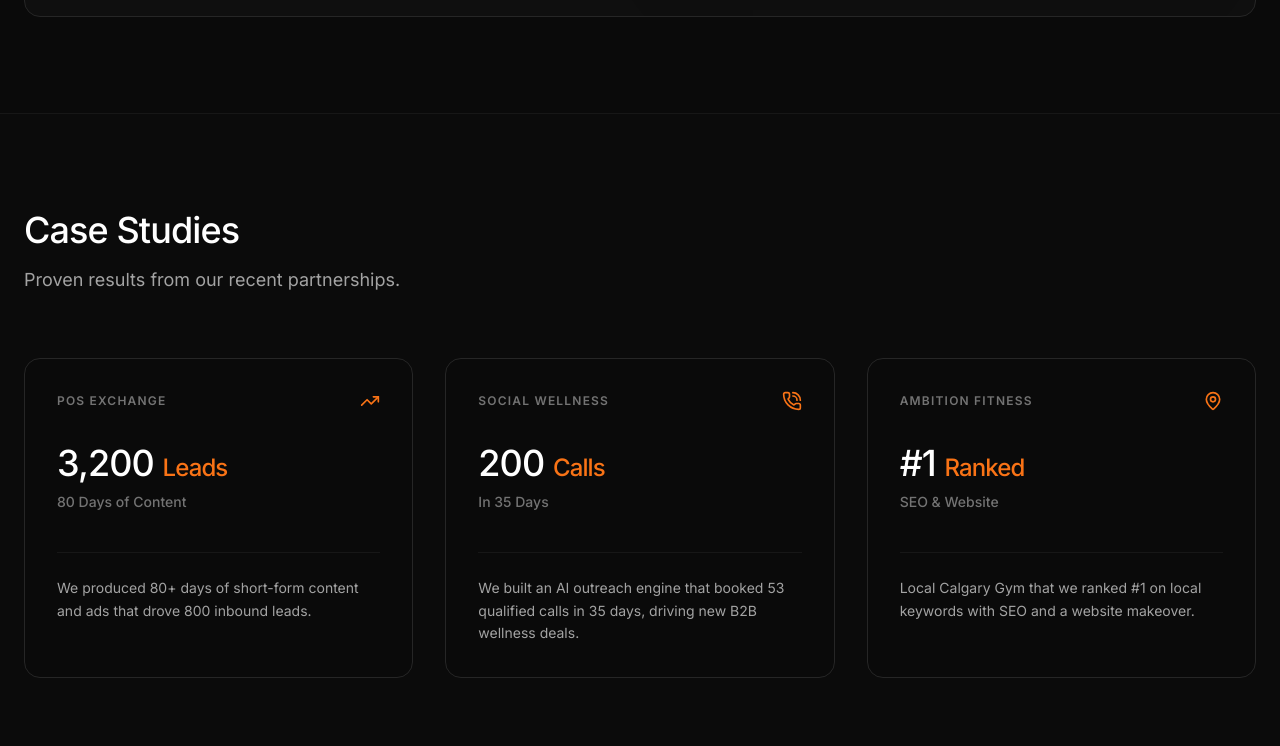
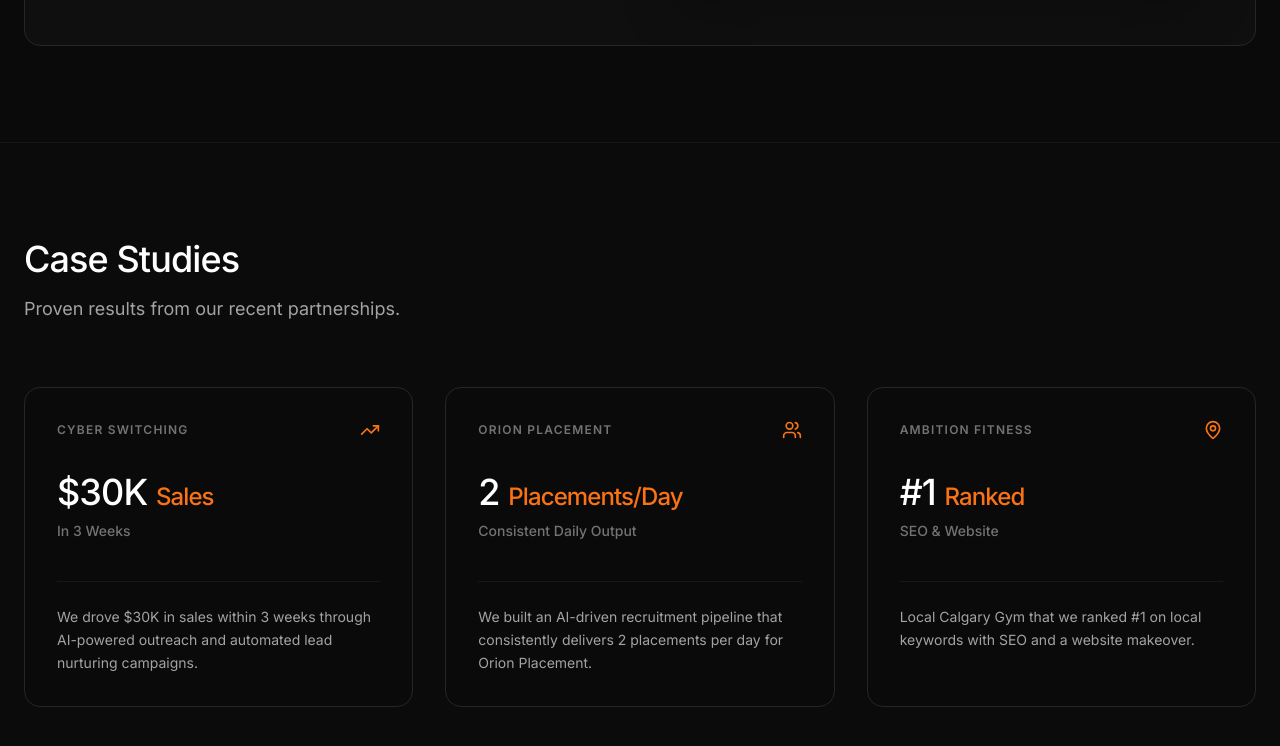
Before and after one commit to Heinzino/Readymation, a website: page index.html in a window 1280 px wide. Shown: the part 1734-2480 px from the top of the page. Drawn offline with nearby package versions, Linux system fonts and the light colour scheme.

Commit message:
fix: Recent changes

```diff
--- a/index.html
+++ b/index.html
@@ -202,7 +202,7 @@
             </h1>
 
             <p class="scroll-fade-up delay-200 text-xl md:text-2xl text-neutral-400 mb-12 max-w-2xl mx-auto font-light leading-relaxed">
-                We handle Meta ads, email campaigns, and reactivation. You only pay when we deliver results.
+                We handle email campaigns, reactivation, and AI outreach. You only pay when we deliver results.
             </p>
 
             <div class="scroll-fade-up delay-300 flex flex-col md:flex-row items-center justify-center gap-4">
@@ -227,15 +227,15 @@
 
             <div class="grid grid-cols-1 md:grid-cols-3 gap-6">
 
-                <!-- Card 1: Meta Ads -->
+                <!-- Card 1: AI Outreach -->
                 <div class="scroll-fade-up delay-100 group relative overflow-hidden rounded-2xl border border-neutral-800 bg-neutral-900/40 p-8 hover:border-brand-500/30 transition-all duration-500">
                     <div class="absolute inset-0 bg-gradient-to-br from-brand-500/5 via-transparent to-transparent opacity-0 group-hover:opacity-100 transition-opacity duration-500"></div>
                     <div class="relative z-10">
                         <div class="w-12 h-12 rounded-lg bg-neutral-800 border border-neutral-700 flex items-center justify-center mb-6 group-hover:scale-110 transition-transform duration-300">
-                            <svg xmlns="http://www.w3.org/2000/svg" width="24" height="24" viewBox="0 0 24 24" fill="none" stroke="currentColor" stroke-width="2" stroke-linecap="round" stroke-linejoin="round" data-lucide="target" class="lucide lucide-target w-6 h-6 text-brand-500 stroke-[1.5]"><circle cx="12" cy="12" r="10"></circle><circle cx="12" cy="12" r="6"></circle><circle cx="12" cy="12" r="2"></circle></svg>
+                            <svg xmlns="http://www.w3.org/2000/svg" width="24" height="24" viewBox="0 0 24 24" fill="none" stroke="currentColor" stroke-width="2" stroke-linecap="round" stroke-linejoin="round" data-lucide="bot" class="lucide lucide-bot w-6 h-6 text-brand-500 stroke-[1.5]"><path d="M12 8V4H8"></path><rect width="16" height="12" x="4" y="8" rx="2"></rect><path d="M2 14h2"></path><path d="M20 14h2"></path><path d="M15 13v2"></path><path d="M9 13v2"></path></svg>
                         </div>
-                        <h3 class="text-xl font-medium text-white mb-3">Meta Ads</h3>
-                        <p class="text-lg text-neutral-400 leading-relaxed">High-conversion creatives and AI-optimized targeting strategies that lower your CPA while scaling volume.</p>
+                        <h3 class="text-xl font-medium text-white mb-3">AI Outreach</h3>
+                        <p class="text-lg text-neutral-400 leading-relaxed">Automated AI-powered outreach engines that book qualified calls and drive new business opportunities at scale.</p>
                     </div>
                 </div>
 
@@ -337,35 +337,35 @@
 
             <div class="grid grid-cols-1 md:grid-cols-3 gap-8">
 
-                <!-- POS Exchange -->
+                <!-- Cyber Switching -->
                 <div class="scroll-fade-up delay-100 flex flex-col h-full bg-neutral-950 border border-neutral-800 rounded-2xl p-8 hover:border-brand-500/30 transition-all duration-300 group">
                     <div class="flex items-center justify-between mb-8">
-                         <span class="text-xs font-semibold tracking-widest text-neutral-500 uppercase">POS Exchange</span>
-                         <svg xmlns="http://www.w3.org/2000/svg" width="24" height="24" viewBox="0 0 24 24" fill="none" stroke="currentColor" stroke-width="2" stroke-linecap="round" stroke-linejoin="round" data-lucide="trending-up" class="lucide lucide-trending-up w-5 h-5 text-brand-500"><path d="M16 7h6v6"></path><path d="m22 7-8.5 8.5-5-5L2 17"></path></svg>
-                    </div>
+                        <span class="text-xs font-semibold tracking-widest text-neutral-500 uppercase">Cyber Switching</span>
+                        <svg xmlns="http://www.w3.org/2000/svg" width="24" height="24" viewBox="0 0 24 24" fill="none" stroke="currentColor" stroke-width="2" stroke-linecap="round" stroke-linejoin="round" data-lucide="trending-up" class="lucide lucide-trending-up w-5 h-5 text-brand-500"><path d="M16 7h6v6"></path><path d="m22 7-8.5 8.5-5-5L2 17"></path></svg>
+                   </div>
                     <div class="mb-4">
-                        <div class="text-4xl font-medium text-white tracking-tight mb-2"><span class="count-up" data-target="3200">0</span> <span class="text-brand-500 text-2xl">Leads</span></div>
-                        <p class="text-neutral-500 text-sm font-medium">80 Days of Content</p>
+                        <div class="text-4xl font-medium text-white tracking-tight mb-2">$<span class="count-up" data-target="30">0</span>K <span class="text-brand-500 text-2xl">Sales</span></div>
+                        <p class="text-neutral-500 text-sm font-medium">In 3 Weeks</p>
                     </div>
                     <div class="w-full h-px bg-neutral-900 my-6"></div>
                     <p class="text-neutral-400 leading-relaxed text-sm">
-                        We produced 80+ days of short-form content and ads that drove 800 inbound leads.
+                        We drove $30K in sales within 3 weeks through AI-powered outreach and automated lead nurturing campaigns.
                     </p>
                 </div>
 
-                <!-- Social Wellness -->
+                <!-- Orion Placement -->
                 <div class="scroll-fade-up delay-200 flex flex-col h-full bg-neutral-950 border border-neutral-800 rounded-2xl p-8 hover:border-brand-500/30 transition-all duration-300 group">
                     <div class="flex items-center justify-between mb-8">
-                        <span class="text-xs font-semibold tracking-widest text-neutral-500 uppercase">Social Wellness</span>
-                        <svg xmlns="http://www.w3.org/2000/svg" width="24" height="24" viewBox="0 0 24 24" fill="none" stroke="currentColor" stroke-width="2" stroke-linecap="round" stroke-linejoin="round" data-lucide="phone-call" class="lucide lucide-phone-call w-5 h-5 text-brand-500"><path d="M13 2a9 9 0 0 1 9 9"></path><path d="M13 6a5 5 0 0 1 5 5"></path><path d="M13.832 16.568a1 1 0 0 0 1.213-.303l.355-.465A2 2 0 0 1 17 15h3a2 2 0 0 1 2 2v3a2 2 0 0 1-2 2A18 18 0 0 1 2 4a2 2 0 0 1 2-2h3a2 2 0 0 1 2 2v3a2 2 0 0 1-.8 1.6l-.468.351a1 1 0 0 0-.292 1.233 14 14 0 0 0 6.392 6.384"></path></svg>
+                        <span class="text-xs font-semibold tracking-widest text-neutral-500 uppercase">Orion Placement</span>
+                        <svg xmlns="http://www.w3.org/2000/svg" width="24" height="24" viewBox="0 0 24 24" fill="none" stroke="currentColor" stroke-width="2" stroke-linecap="round" stroke-linejoin="round" data-lucide="users" class="lucide lucide-users w-5 h-5 text-brand-500"><path d="M16 21v-2a4 4 0 0 0-4-4H6a4 4 0 0 0-4 4v2"></path><circle cx="9" cy="7" r="4"></circle><path d="M22 21v-2a4 4 0 0 0-3-3.87"></path><path d="M16 3.13a4 4 0 0 1 0 7.75"></path></svg>
                    </div>
                     <div class="mb-4">
-                        <div class="text-4xl font-medium text-white tracking-tight mb-2"><span class="count-up" data-target="200">0</span> <span class="text-brand-500 text-2xl">Calls</span></div>
-                        <p class="text-neutral-500 text-sm font-medium">In 35 Days</p>
+                        <div class="text-4xl font-medium text-white tracking-tight mb-2"><span class="count-up" data-target="2">0</span> <span class="text-brand-500 text-2xl">Placements/Day</span></div>
+                        <p class="text-neutral-500 text-sm font-medium">Consistent Daily Output</p>
                     </div>
                     <div class="w-full h-px bg-neutral-900 my-6"></div>
                     <p class="text-neutral-400 leading-relaxed text-sm">
-                        We built an AI outreach engine that booked 53 qualified calls in 35 days, driving new B2B wellness deals.
+                        We built an AI-driven recruitment pipeline that consistently delivers 2 placements per day for Orion Placement.
                     </p>
                 </div>
 
```
